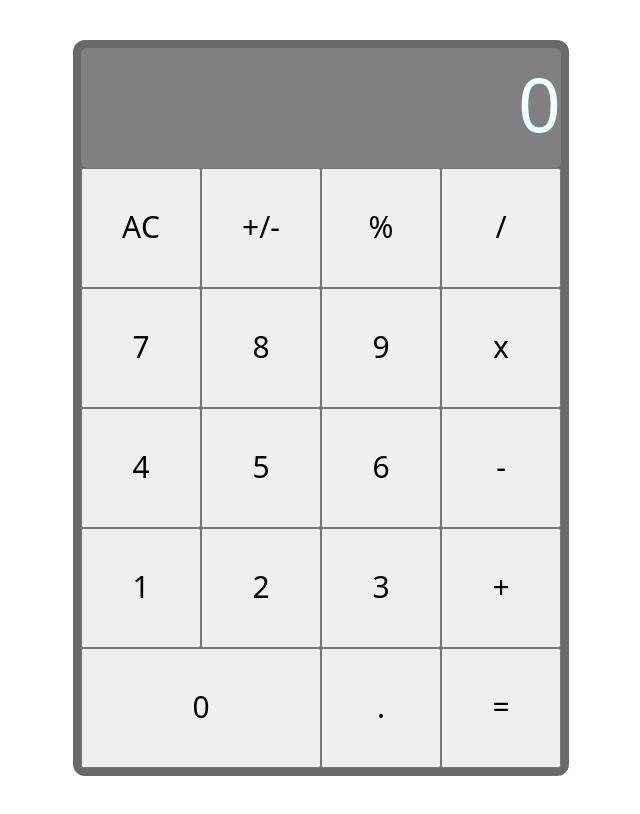
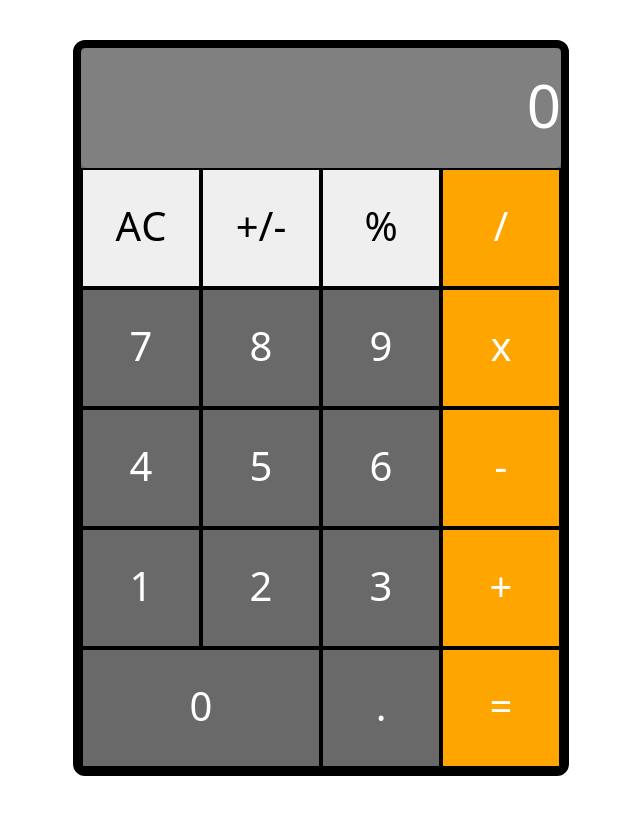
Before and after one commit to Tea713/basic-web-calculator, a plain HTML site: page index.html in a window 1280 px wide. Shown: the whole page, without its empty margins (319-959 px from the left). Drawn offline with Linux system fonts and the light colour scheme.

Commit message:
main.css:
    Style calculator

index.html:

    Add classes to buttons

main.js:

    Fix bug where numbers can be added to error messages

```diff
--- a/index.html
+++ b/index.html
@@ -18,25 +18,25 @@
     <div id="calculator">
       <div id="display"></div>
       <div id="interface">
-        <button data-key="Backspace">AC</button>
-        <button data-key="+/-">+/-</button>
-        <button data-key="%">%</button>
-        <button data-key="/">/</button>
-        <button data-key="7">7</button>
-        <button data-key="8">8</button>
-        <button data-key="9">9</button>
-        <button data-key="x">x</button>
-        <button data-key="4">4</button>
-        <button data-key="5">5</button>
-        <button data-key="6">6</button>
-        <button data-key="-">-</button>
-        <button data-key="1">1</button>
-        <button data-key="2">2</button>
-        <button data-key="3">3</button>
-        <button data-key="+">+</button>
-        <button data-key="0">0</button>
-        <button data-key=".">.</button>
-        <button data-key="=">=</button>
+        <button class="misc-key" data-key="Backspace">AC</button>
+        <button class="misc-key" data-key="+/-">+/-</button>
+        <button class="misc-key" data-key="%">%</button>
+        <button class="operator" data-key="/">/</button>
+        <button class="number" data-key="7">7</button>
+        <button class="number" data-key="8">8</button>
+        <button class="number" data-key="9">9</button>
+        <button class="operator" data-key="x">x</button>
+        <button class="number" data-key="4">4</button>
+        <button class="number" data-key="5">5</button>
+        <button class="number" data-key="6">6</button>
+        <button class="operator" data-key="-">-</button>
+        <button class="number" data-key="1">1</button>
+        <button class="number" data-key="2">2</button>
+        <button class="number" data-key="3">3</button>
+        <button class="operator" data-key="+">+</button>
+        <button class="number" data-key="0">0</button>
+        <button class="number" data-key=".">.</button>
+        <button class="operator" data-key="=">=</button>
       </div>
     </div>
   </body>
--- a/main.css
+++ b/main.css
@@ -16,7 +16,7 @@ body {
   border-radius: 12px;
   height: 720px;
   width: 480px;
-  border: 8px solid dimgray;
+  border: 8px solid black;
 }
 
 #display {
@@ -27,8 +27,8 @@ body {
   display: flex;
   justify-content: end;
   align-items: center;
-  color: azure;
-  font-size: 75px;
+  color: white;
+  font-size: 60px;
 }
 
 #interface {
@@ -39,9 +39,20 @@ body {
 button {
   flex: 1 1 120px;
   height: 120px;
-  font-size: 30px;
+  font-size: 40px;
+  border: 2px solid black;
 }
 
 button[data-key="0"] {
   flex-basis: 240px;
 }
+
+.number {
+  background-color: dimgray;
+  color: white;
+}
+
+.operator {
+  background-color: orange;
+  color: white;
+}
--- a/main.js
+++ b/main.js
@@ -99,7 +99,7 @@ function interfacing(event) {
       if(display.textContent.length > 9) {
         return;
       }
-      display.textContent = ((display.textContent === "0" || (operator !== "" && y === "")) ? "" : display.textContent) + target.dataset.key;
+      display.textContent = ((display.textContent === "0" || display.textContent === "ERROR" || display.textContent === "NaN" || (operator !== "" && y === "")) ? "" : display.textContent) + target.dataset.key;
       if(operator === "") {
         x = display.textContent;
       } else {
```
